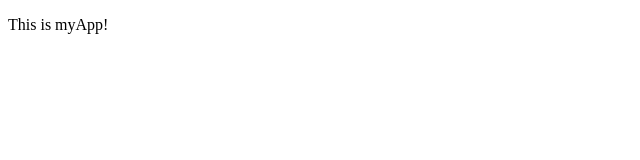
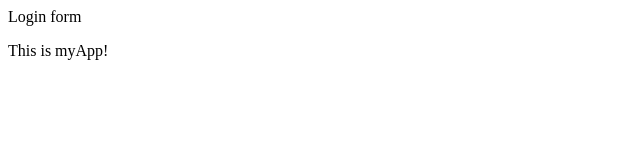
Before and after one commit to biren2/myapphello, a plain HTML site: page index.html in a window 1280 px wide. Shown: the whole page, without its empty margins (0-640 px from the left). Drawn offline with Linux system fonts and the light colour scheme.

Commit message:
login form

```diff
--- /dev/null
+++ b/dir2/app2.js
@@ -0,0 +1 @@
+console.log("hellp app2");
--- a/index.html
+++ b/index.html
@@ -5,7 +5,9 @@
 </head>
 <body>
 
+Login form
 <p> This is myApp! </p>
+
 
 </body>
 </html>
```
Also changed, not shown: login.html (added, +1 -0 lines), log.txt (added).
